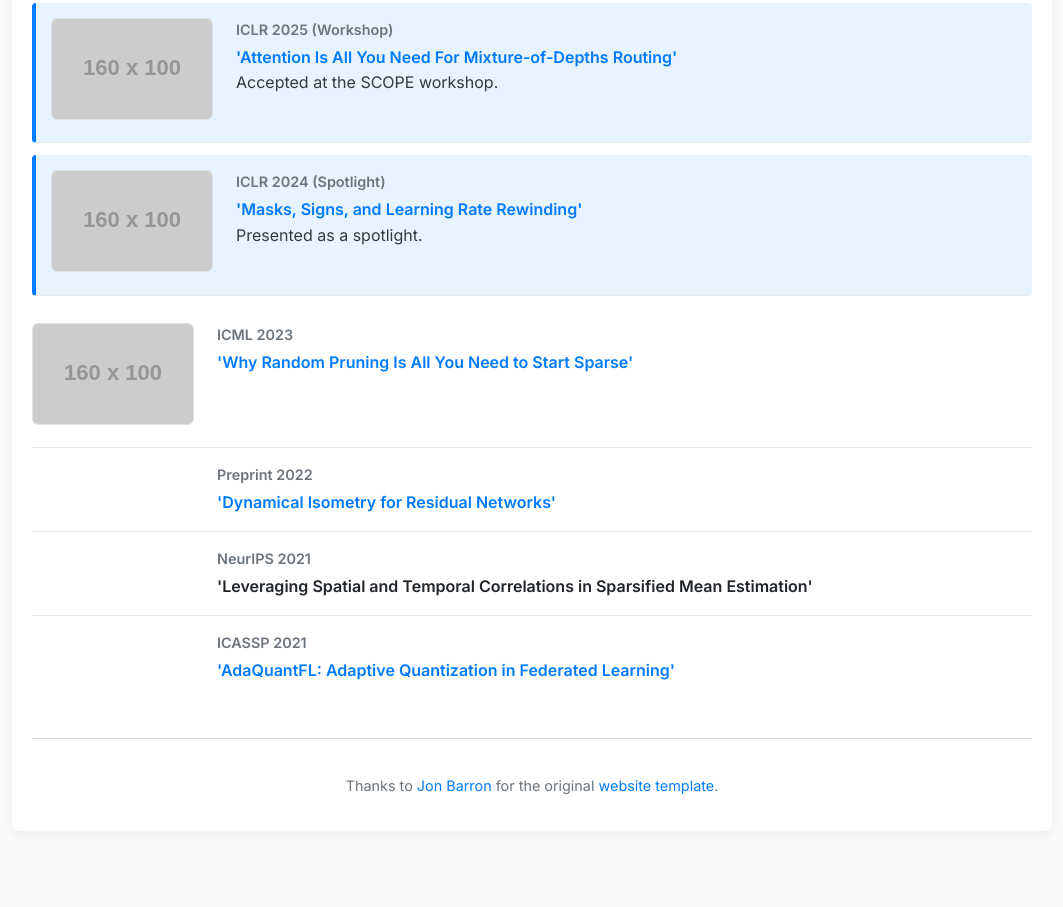
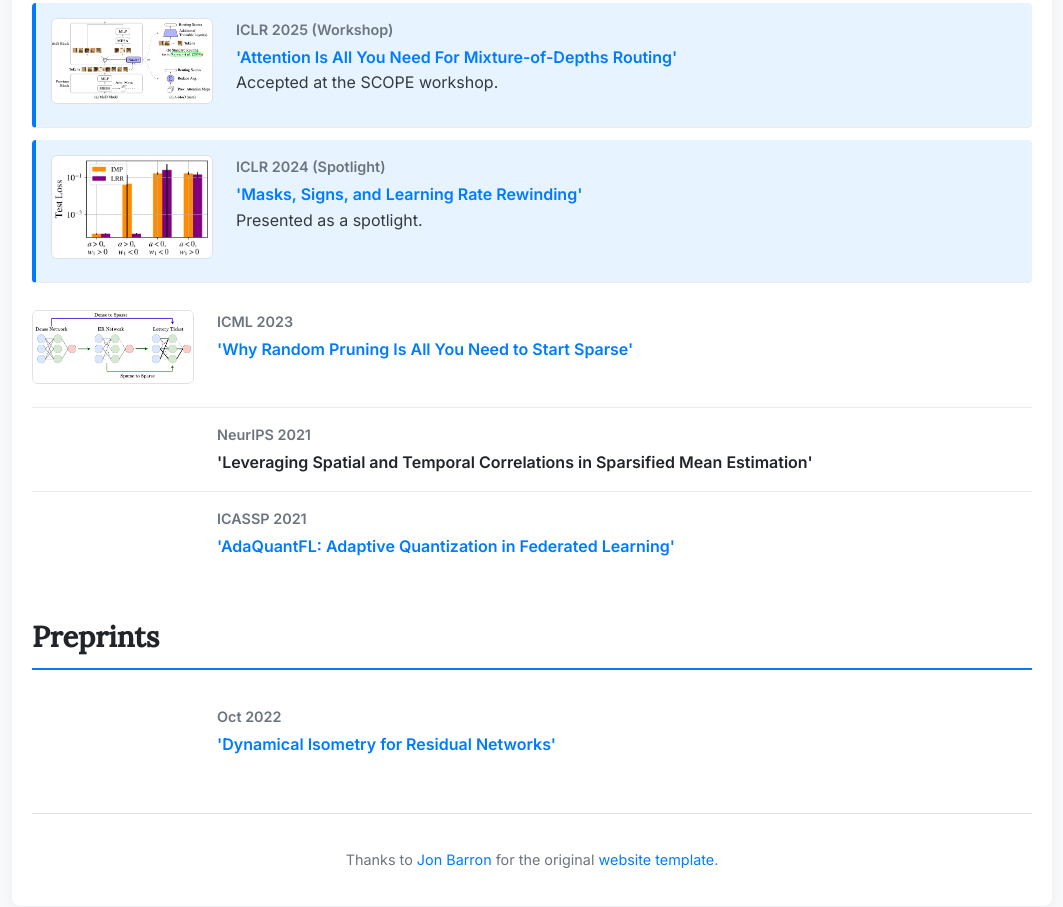
Before and after one commit to AdvaitGadhikar/advaitgadhikar.github.io, a plain HTML site: page index.html in a window 1280 px wide. Shown: the part 1370-2277 px from the top of the page, without its empty margins (108-1171 px from the left). Before the commit the page ends 2241 px from the top, so only its background shows below. Drawn offline with Linux system fonts and the light colour scheme; placeholder pictures from the web are drawn by us.

Commit message:
thumbnails for papers

```diff
--- a/index.html
+++ b/index.html
@@ -303,7 +303,7 @@
         <ul class="list">
           <li class="spotlight">
             <div class="publication-thumbnail">
-                <img src="https://placehold.co/160x100/e7f3ff/007bff?text=Teaser+Image" alt="Teaser image for Attention Is All You Need For Mixture-of-Depths Routing paper">
+                <img src="images/amod-scope-25.png">
             </div>
             <div class="publication-text">
               <div class="date">ICLR 2025 (Workshop)</div>
@@ -315,7 +315,7 @@
           </li>
           <li class="spotlight">
             <div class="publication-thumbnail">
-                <img src="https://placehold.co/160x100/e7f3ff/007bff?text=Teaser+Image" alt="Teaser image for Masks, Signs, and Learning Rate Rewinding paper">
+                <img src="images/lrr-iclr-24.png">
             </div>
             <div class="publication-text">
               <div class="date">ICLR 2024 (Spotlight)</div>
@@ -327,23 +327,12 @@
           </li>
           <li>
             <div class="publication-thumbnail">
-                <img src="https://placehold.co/160x100/ffffff/343a40?text=Teaser+Image" alt="Teaser image for Why Random Pruning Is All You Need to Start Sparse paper">
+                <img src="images/er-icml-23.png">
             </div>
             <div class="publication-text">
               <div class="date">ICML 2023</div>
               <div class="description">
                 <strong><a href="https://arxiv.org/abs/2210.02412">'Why Random Pruning Is All You Need to Start Sparse'</a></strong>
-              </div>
-            </div>
-          </li>
-          <li>
-            <div class="publication-thumbnail">
-                <!-- No image here, the space will collapse -->
-            </div>
-            <div class="publication-text">
-              <div class="date">Preprint 2022</div>
-              <div class="description">
-                <strong><a href="https://arxiv.org/abs/2210.02411">'Dynamical Isometry for Residual Networks'</a></strong>
               </div>
             </div>
           </li>
@@ -368,6 +357,23 @@
         </ul>
       </section>
 
+      <section>
+        <h2>Preprints</h2>
+        <ul class="list">
+          <li>
+            <div class="publication-thumbnail">
+                <!-- No image here, the space will collapse -->
+            </div>
+            <div class="publication-text">
+              <div class="date">Oct 2022</div>
+              <div class="description">
+                <strong><a href="https://arxiv.org/abs/2210.02411">'Dynamical Isometry for Residual Networks'</a></strong>
+              </div>
+            </div>
+          </li>
+        </ul>
+      </section>
+
     </main>
 
     <footer class="footer">
```
Also changed, not shown: images/amod-scope-25.png (added), images/er-icml-23.png (added), images/lrr-iclr-24.png (added).
